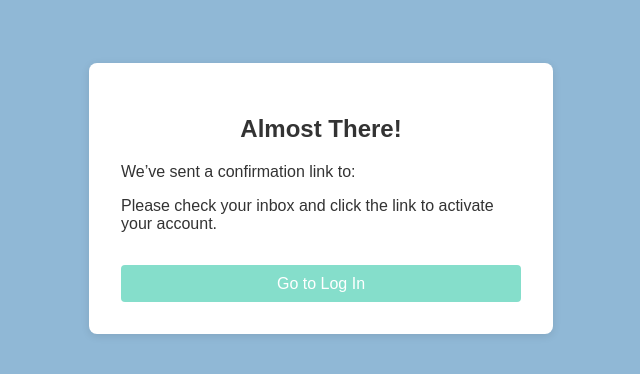
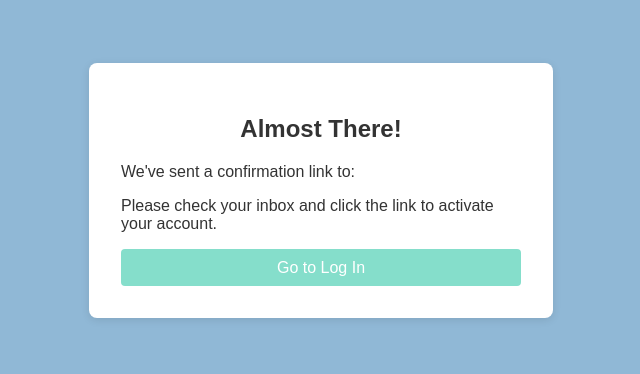
Before and after one commit to WProgZesp-Project/project, a Django app: page /register/success/ in a window 1280 px wide. Shown: the top 374 px of the page, without its empty margins (319-959 px from the left). Run offline with Django 3.2, Linux system fonts and the light colour scheme; some libraries are stand-ins or nearby versions.

Commit message:
Working fronted for login, registration and registration success

```diff
--- a/pdfapp/pdfhandler/templates/registration_success.html
+++ b/pdfapp/pdfhandler/templates/registration_success.html
@@ -10,26 +10,39 @@
               border-radius:8px; box-shadow:0 2px 8px rgba(0,0,0,0.1); }
     .notice h2 { color:#639EE; text-align:center; }
     .notice p { margin:1rem 0; }
-    .notice button {
-      margin-top:1rem; width:100%; padding:.6rem;
-      background:#85DECB; border:none; border-radius:4px;
-      color:#fff; font-size:1rem; cursor:pointer;
+    .notice a.login-button {
+      display: block;
+      margin-top: 1rem;
+      width: 100%;
+      padding: .6rem;
+      background: #85DECB;
+      border: none;
+      border-radius: 4px;
+      color: #fff;
+      font-size: 1rem;
+      cursor: pointer;
+      text-align: center;
+      text-decoration: none;
+      transition: background .2s, transform .1s;
+      box-sizing: border-box;
     }
-    .notice button:hover { filter:brightness(0.9); }
+    .notice a.login-button:hover {
+      background: #78cbb0;
+      transform: translateY(-1px);
+    }
   </style>
 </head>
 <body>
   <div class="notice">
     <h2>Almost There!</h2>
-    <p>We’ve sent a confirmation link to:</p>
+    <p>We've sent a confirmation link to:</p>
     <p><strong>{{ email }}</strong></p>
     <p>Please check your inbox and click the link to activate your account.</p>
-    <button
-      hx-get="{% url 'login' %}"
-      hx-swap="innerHTML"
-      hx-target="body">
+
+    <!-- Replace HTMX button with regular link styled as a button -->
+    <a href="{% url 'login' %}" class="login-button">
       Go to Log In
-    </button>
+    </a>
   </div>
 </body>
 </html>
--- a/pdfapp/pdfhandler/views/registration.py
+++ b/pdfapp/pdfhandler/views/registration.py
@@ -1,6 +1,7 @@
 from rest_framework import generics, permissions, status
 from rest_framework.response import Response
 from ..serializers.registration_serializer import UserRegistrationSerializer
+import os
 
 from django.shortcuts import render, redirect
 from django.http import HttpResponse
@@ -23,6 +24,9 @@ class UserRegistrationView(generics.GenericAPIView):
         return render(request, 'registration.html')
 
     def _activateEmail(self, request, user):
+        if os.getenv("TEST") == "true":
+            return True
+
         to_email = user.email
         mail_subject = "Activate your user account."
         protocol = 'https' if request.is_secure() else 'http'
@@ -40,17 +44,33 @@ class UserRegistrationView(generics.GenericAPIView):
     def post(self, request):
         serializer = self.get_serializer(data=request.data)
         if serializer.is_valid():
-            user = serializer.create(request.data)
+            user = serializer.create(serializer.validated_data)
             if self._activateEmail(request, user):
                 user.save()
+                if request.headers.get('Hx-Request'):
+                    if os.getenv("TEST") == "true":
+                        user.is_active = True
+                        user.save()
+                    # Create response and set header separately (older Django compatibility)
+                    response = HttpResponse(status=200)
+                    response['HX-Redirect'] = f"/register/success/?email={user.email}"
+                    return response
                 return Response(
-                    {"message": "User created succesfully. Verify your email"},
+                    {"message": "User created successfully. Verify your email"},
                     status=status.HTTP_201_CREATED)
             return Response(
                 {"message": "Problem with sending verification email"},
                 status=status.HTTP_400_BAD_REQUEST)
 
-        return Response(serializer.errors, status=status.HTTP_400_BAD_REQUEST)
+        errors = serializer.errors
+        if request.headers.get('Hx-Request'):
+            return render(
+                request,
+                'partials/registration_errors.html',
+                {'errors': errors},
+                status=status.HTTP_400_BAD_REQUEST
+            )
+        return Response(errors, status=status.HTTP_400_BAD_REQUEST)
 
 class RegistrationSuccessView(View):
     def get(self, request):
```
Also changed, not shown: pdfapp/pdfhandler/templates/partials/registration_errors.html (added, +9 -0 lines).
